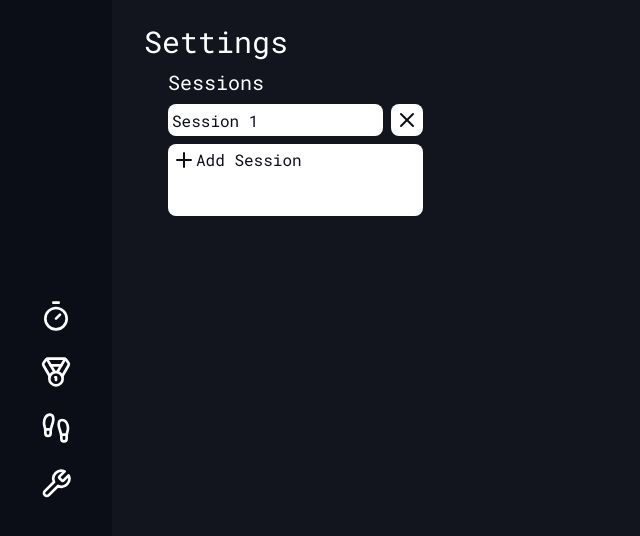
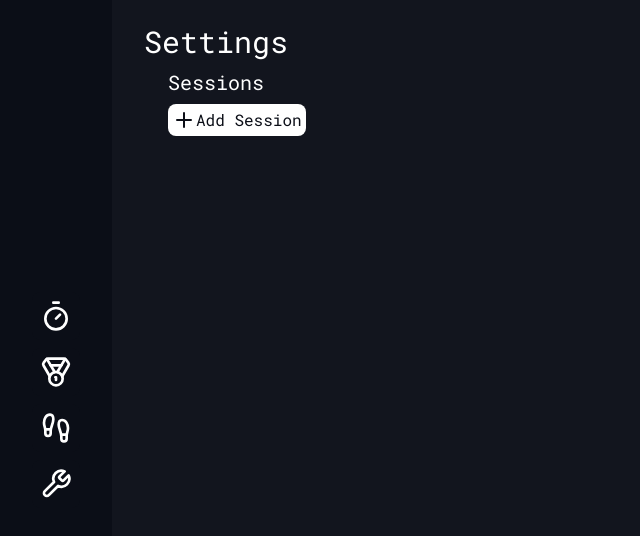
Before and after one commit to grngxd/crescent-timer, a Next.js app: page /settings in a window 1280 px wide. Shown: the top 536 px of the page, without its empty margins (0-640 px from the left). Built offline with nearby package versions, Linux system fonts and the light colour scheme.

Commit message:
rework session system

```diff
--- a/components/Information/Information.tsx
+++ b/components/Information/Information.tsx
@@ -1,42 +1,63 @@
 import { ChevronDown, Plus } from "lucide-react"
 import { useEffect, useState } from "react"
+import short from "short-uuid";
+
+type Session = {
+  name: string;
+  id: number;
+  uid: string;
+  data: {
+    solves: {
+      [key: string]: {
+        time: number;
+        PlusTwo: boolean;
+        DNF: boolean;
+      };
+    };
+  };
+};
 
 const Information = () => {
-    var burnerSessions : any = []
-    const [sessions, setSessions] = useState(["Session 1"])
-    const [currentSession, setSession] = useState(0)
+  const [sessions, setSessions] = useState<Session[]>([]);
+  const [currentSession, setCurrentSession] = useState(0);
 
   useEffect(() => {
-        if(window.localStorage.getItem("session") != null) {
-            console.log("true")
-            setSession(parseInt(window.localStorage.getItem("session")!))
+    const storedSessions = JSON.parse(window.localStorage.getItem("sessions") || "[]") as Session[];
+
+    if (storedSessions.length === 0) {
+      const newSession = {
+        name: "Session 1",
+        id: 0,
+        uid: short.generate(),
+        data: { solves: {} },
+      };
+      window.localStorage.setItem("sessions", JSON.stringify([newSession]));
+      setSessions([newSession]);
     } else {
-            window.localStorage.setItem("currentSession", "0")
-            window.localStorage.setItem("sessions", JSON.stringify(["Session 1"]))
-            setSessions(["Session 1"])
-            setSession(0)
-            console.log("false")
+      setSessions(storedSessions);
     }
 
-        if (JSON.parse(window.localStorage.getItem("sessions")!) !== null || JSON.parse(window.localStorage.getItem("sessions")!) !== undefined || window.localStorage.getItem("sessions")! != "[]") {
-            // eslint-disable-next-line react-hooks/exhaustive-deps
-            setSessions(JSON.parse(window.localStorage.getItem("sessions")!));
-            burnerSessions = sessions
-        } else {
-            window.localStorage.setItem("sessions", JSON.stringify(["Session 1"]));
-            burnerSessions = sessions
-            console.log(sessions)
-        }
-
-    }, [])
+    const storedSessionIndex = parseInt(window.localStorage.getItem("currentSession") || "0");
+    setCurrentSession(storedSessionIndex);
+  }, []);
 
   const addSession = () => {
-        const newSession = "Session " + (sessions.length + 1);
+    const newSession: Session = {
+      name: "Session " + (sessions.length + 1),
+      id: sessions.length,
+      uid: short.generate(),
+      data: { solves: {} },
+    };
     const newSessions = [...sessions, newSession];
     window.localStorage.setItem("sessions", JSON.stringify(newSessions));
     setSessions(newSessions);
+    setCurrentSession(newSession.id);
   };
 
+  const handleSessionChange = (index: number) => {
+    setCurrentSession(index);
+    window.localStorage.setItem("currentSession", index.toString());
+  }
 
   return (
     <div className="w-full flex flex-col flex-[0.3] justify-center items-center select- p-2">
@@ -44,20 +65,25 @@ const Information = () => {
         <h1 className="text-3xl text-center">2x2 Cube</h1>
         <div className="group flex flex-col gap-2 justify-center items-center !text-x-300">
           <div className="flex gap-2 justify-center items-center pb-2 mb-2">
-                        <h1 className="text-2xl">{sessions[currentSession] ? sessions[currentSession] : "Session 1"}</h1>
+            <h1 className="text-2xl">{sessions[currentSession]?.name ?? "Session 1"}</h1>
             <ChevronDown size={32} className="group-hover:rotate-180 transition-all duration-500 ease-in-out" />
           </div>
           {/* Dropdown */}
           <div className="hidden !select-none overflow-y-scroll absolute group-hover:flex flex-col items-center top-[6rem] mt-2 bg-white text-x-400 rounded-md py-4 w-48 max-h-32 scrollbar-none">
-                        {/* <h1 className="hover:bg-x-400 hover:text-white w-full flex justify-center">Session 1</h1>
-                         */}
-                        {sessions.map((session, index) => {
-                            return (
-                                <h1 key={index} onClick={() => {setSession(index); window.localStorage.setItem("session", index.toString())}} className="hover:bg-x-400 hover:text-white w-full text-ellipsis text-center duration-200 transition-all">{session}</h1>
-                            )
-                        }  )}
-
-                        <button onClick={addSession} className="hover:bg-x-400 hover:text-white w-full flex justify-center"><Plus/> Add Session</button>
+            {sessions.map((session, index) => (
+              <h1
+                key={index}
+                onClick={() => handleSessionChange(index)}
+                className={`hover:bg-x-400 hover:text-white w-full text-ellipsis text-center duration-200 transition-all ${
+                  currentSession === index ? "bg-x-400 text-white" : ""
+                }`}
+              >
+                {session.name}
+              </h1>
+            ))}
+            <button onClick={addSession} className="hover:bg-x-400 hover:text-white w-full flex justify-center">
+              <Plus/> Add Session
+            </button>
           </div>
         </div>
       </div>
--- a/package.json
+++ b/package.json
@@ -22,6 +22,7 @@
     "react-dom": "18.2.0",
     "react-icons": "^4.8.0",
     "react-timer-hook": "^3.0.5",
+    "short-uuid": "^4.2.2",
     "timer-stopwatch": "^0.2.0",
     "typescript": "5.0.3"
   },
--- a/pages/settings.tsx
+++ b/pages/settings.tsx
@@ -1,9 +1,25 @@
 import Sidebar from "@/components/Sidebar/Sidebar";
 import { useEffect, useState } from "react";
 import { Plus, X } from "lucide-react";
+import short from "short-uuid";
+
+type Session = {
+  name: string;
+  id: number;
+  uid: string;
+  data: {
+    solves: {
+      [key: string]: {
+        time: number;
+        PlusTwo: boolean;
+        DNF: boolean;
+      };
+    };
+  };
+};
 
 export default function Settings() {
-  const [sessions, setSessions] = useState(["Session 1"]);
+  const [sessions, setSessions] = useState<Session[]>([]);
   const [currentSession, setSession] = useState(0);
 
   useEffect(() => {
@@ -22,29 +38,38 @@ export default function Settings() {
     }
   }, []);
 
-  const changeSessionName = (index: number, value: string) => {
+  const changeSessionName = (id: number, value: string) => {
     const updatedSessions = [...sessions];
-    updatedSessions[index] = value;
+    const index = updatedSessions.findIndex((session) => session.id === id);
+    updatedSessions[index].name = value;
     setSessions(updatedSessions);
     window.localStorage.setItem("sessions", JSON.stringify(updatedSessions));
   };
 
+
   const deleteSession = (index: number) => {
+    console.log("deleting session at index " + index)
     const updatedSessions = [...sessions];
     updatedSessions.splice(index, 1);
-    if (updatedSessions.length === 0) {
-      updatedSessions.push("Session 1");
-    }
     setSessions(updatedSessions);
     window.localStorage.setItem("sessions", JSON.stringify(updatedSessions));
   };
 
+
+
   const addSession = () => {
-    const newSession = "Session " + (sessions.length + 1);
+    const newSession = {
+      name: "Session " + (sessions.length + 1),
+      id: sessions.length,
+      uid: short.generate(),
+      data: { solves: {} },
+    };
     const newSessions = [...sessions, newSession];
     window.localStorage.setItem("sessions", JSON.stringify(newSessions));
     setSessions(newSessions);
+    setSession(newSession.id);
   };
+
 
 
   return (
@@ -58,20 +83,20 @@ export default function Settings() {
           <div className="flex flex-shrink flex-col gap-2">
             <h1 className="text-xl">Sessions</h1>
             <div className="flex flex-col gap-2">
-              {sessions.map((session, index) => {
+            {sessions.map((session) => {
               return (
-                  <div key={index} className="flex items-left justify-normal gap-2">
+                <div key={session.name} className="flex items-left justify-normal gap-2">
                   <input
                     type="text"
-                      defaultValue={session}
+                    defaultValue={session.name}
                     className="bg-white text-x-500 rounded-lg p-1 h-full"
                     onChange={(e) => {
-                        changeSessionName(index, e.target.value);
+                      changeSessionName(session.id, e.target.value);
                     }}
                   />
                   <button
                     onClick={() => {
-                        deleteSession(index);
+                      deleteSession(session.id);
                     }}
                     className="bg-white text-x-500 rounded-lg p-1 h-full"
                   >
@@ -80,12 +105,15 @@ export default function Settings() {
                 </div>
               );
             })}
+
               <button
                 onClick={() => {
                   addSession();
                 }}
                 className="bg-white text-x-500 rounded-lg p-1 h-full inline-flex flex-shrink-0 w-auto"
-                ><Plus/> Add Session</button>
+              >
+                <Plus /> Add Session
+              </button>
             </div>
           </div>
         </div>
```
Also changed, not shown: 1 other file (tests, documents, lock files or other folders). Lines whose indentation alone changed are shown as unchanged.
